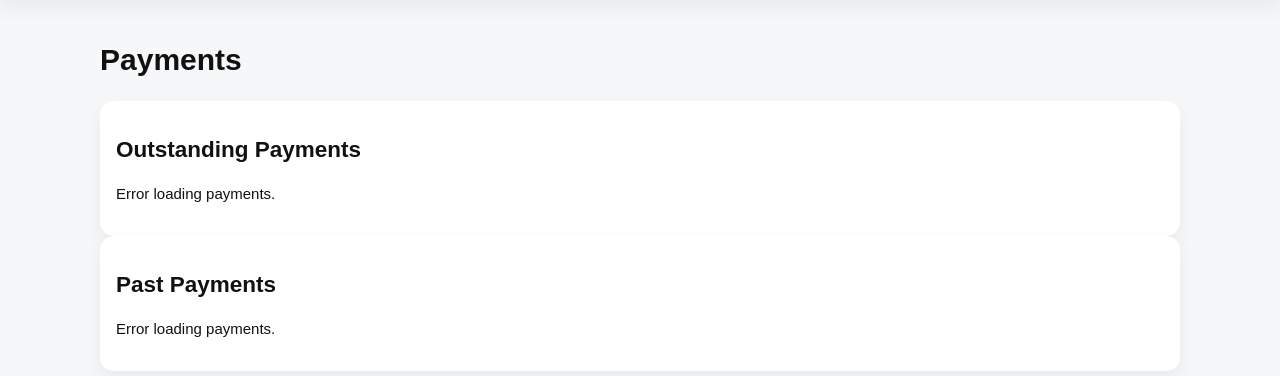
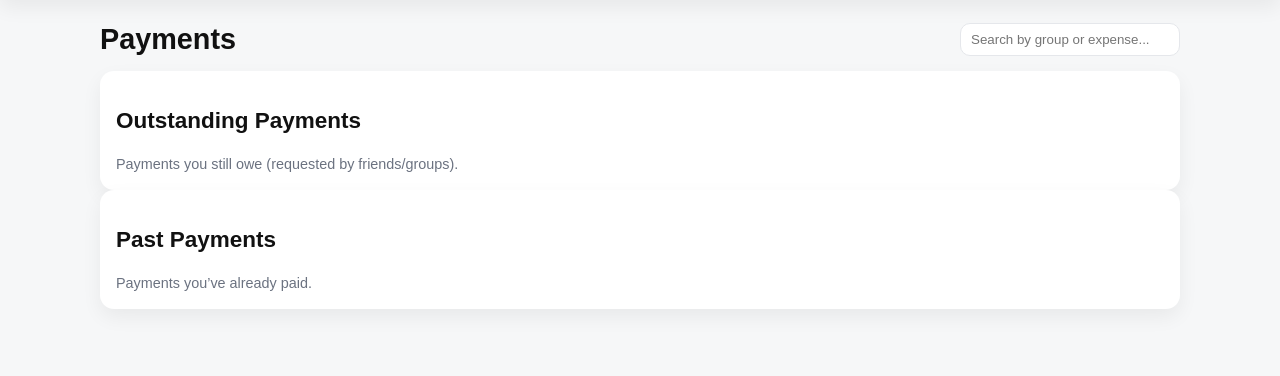
Before and after one commit to LilLizDog/Expense-Splitter, a FastAPI app: page /payments in a window 1280 px wide. Shown: the part 56-432 px from the top of the page. Run offline with FastAPI, Linux system fonts and the light colour scheme; data that the repository does not hold is empty; some libraries are stand-ins or nearby versions.

Commit message:
fixed payments frontend

```diff
--- a/app/static/js/payments.js
+++ b/app/static/js/payments.js
@@ -1,92 +1,125 @@
-document.addEventListener("DOMContentLoaded", () => {
-  loadPayments();
-});
+// payments.js
 
-// Backend base URL (adjust if needed)
-const API_BASE = "/api/payments";
+const requestedList = document.getElementById("requested-list");
+const pastList = document.getElementById("past-list");
+const requestedEmpty = document.getElementById("requested-empty");
+const pastEmpty = document.getElementById("past-empty");
+const searchEl = document.getElementById("search");
 
-// Fetch all payments
+let CURRENT_USER_ID = null;
+let allPayments = [];
+
+async function getCurrentUserId() {
+  try {
+    const resp = await fetch("/api/payments");
+    const data = await resp.json();
+    if (data.length) {
+      CURRENT_USER_ID = data[0].to_user_id; // fallback if mock
+    } else {
+      CURRENT_USER_ID = "user_mock_1";
+    }
+  } catch {
+    CURRENT_USER_ID = "user_mock_1";
+  }
+  return CURRENT_USER_ID;
+}
+
+function formatMoney(n) {
+  return `$${Number(n || 0).toFixed(2)}`;
+}
+
+function fmtDate(s) {
+  if (!s) return "";
+  return new Date(s).toLocaleDateString();
+}
+
 async function loadPayments() {
-  try {
-    const res = await fetch(`${API_BASE}`, { credentials: "include" });
-    if (!res.ok) throw new Error("Failed to fetch payments");
+  const resp = await fetch("/api/payments");
+  const data = await resp.json();
+  allPayments = data;
+  render();
+}
 
-    const payments = await res.json();
+function render() {
+  const q = (searchEl.value || "").toLowerCase();
 
-    // Split into outstanding (requested) and past (paid)
-    const outstanding = payments.filter(p => p.status === "requested" && p.to_user_id === CURRENT_USER_ID);
-    const past = payments.filter(p => p.status === "paid" && (p.to_user_id === CURRENT_USER_ID || p.from_user_id === CURRENT_USER_ID));
+  const requested = allPayments.filter(p =>
+    p.status === "requested" &&
+    p.to_user_id === CURRENT_USER_ID &&
+    (`${p.expense_name || ""}`.toLowerCase().includes(q))
+  );
 
-    renderPayments("outstanding-payments", outstanding, false);
-    renderPayments("past-payments", past, true);
+  const past = allPayments.filter(p =>
+    p.status === "paid" &&
+    (p.from_user_id === CURRENT_USER_ID || p.to_user_id === CURRENT_USER_ID) &&
+    (`${p.expense_name || ""}`.toLowerCase().includes(q))
+  );
 
-  } catch (err) {
-    console.error(err);
-    document.getElementById("outstanding-payments").innerHTML = "<p>Error loading payments.</p>";
-    document.getElementById("past-payments").innerHTML = "<p>Error loading payments.</p>";
+  requestedList.innerHTML = "";
+  pastList.innerHTML = "";
+
+  if (requested.length === 0) requestedEmpty.style.display = "block";
+  else {
+    requestedEmpty.style.display = "none";
+    requested.forEach(p => requestedList.appendChild(renderPaymentRow(p, true)));
+  }
+
+  if (past.length === 0) pastEmpty.style.display = "block";
+  else {
+    pastEmpty.style.display = "none";
+    past.forEach(p => pastList.appendChild(renderPaymentRow(p, false)));
   }
 }
 
-// Render payments into a container
-function renderPayments(containerId, payments, isPast) {
-  const container = document.getElementById(containerId);
-  container.innerHTML = "";
+function renderPaymentRow(p, allowPay) {
+  const li = document.createElement("li");
+  li.className = "payment";
 
-  if (payments.length === 0) {
-    container.innerHTML = "<p>No payments here.</p>";
-    return;
+  const title = document.createElement("div");
+  title.innerHTML = `<div class="who">${p.expense_name || "Expense"}</div>
+                     <div class="meta">Requested on ${fmtDate(p.created_at)}${p.paid_at ? ` · Paid on ${fmtDate(p.paid_at)}` : ""}</div>`;
+
+  const right = document.createElement("div");
+  right.style.display = "flex";
+  right.style.alignItems = "center";
+  right.style.gap = "8px";
+
+  const amt = document.createElement("div");
+  amt.className = "amt " + (p.status === "requested" ? "negative" : "positive");
+  amt.textContent = formatMoney(p.amount);
+  right.appendChild(amt);
+
+  if (allowPay) {
+    const btn = document.createElement("button");
+    btn.className = "btn primary";
+    btn.textContent = "Mark as Paid";
+    btn.addEventListener("click", async () => {
+      await markPaid(p.id);
+    });
+    right.appendChild(btn);
   }
 
-  payments.forEach(p => {
-    const div = document.createElement("div");
-    div.classList.add("payment-item");
-    div.style.border = "1px solid #ddd";
-    div.style.padding = "10px";
-    div.style.marginBottom = "8px";
-    div.style.borderRadius = "8px";
-
-    div.innerHTML = `
-      <p><strong>Expense:</strong> ${p.expense_name || "N/A"}</p>
-      <p><strong>From:</strong> ${p.from_user_id}</p>
-      <p><strong>To:</strong> ${p.to_user_id}</p>
-      <p><strong>Amount:</strong> $${p.amount.toFixed(2)}</p>
-      <p><strong>Requested On:</strong> ${p.created_at ? new Date(p.created_at).toLocaleDateString() : "-"}</p>
-      ${isPast ? `<p><strong>Paid On:</strong> ${p.paid_at ? new Date(p.paid_at).toLocaleDateString() : "-"}</p>` : ""}
-    `;
-
-    if (!isPast) {
-      const btn = document.createElement("button");
-      btn.textContent = "Mark as Paid";
-      btn.style.marginTop = "6px";
-      btn.classList.add("btn", "primary");
-      btn.onclick = () => markAsPaid(p.id);
-      div.appendChild(btn);
-    }
-
-    container.appendChild(div);
-  });
+  li.appendChild(title);
+  li.appendChild(right);
+  return li;
 }
 
-// Call backend to mark a payment as paid
-async function markAsPaid(paymentId) {
-  try {
-    const res = await fetch(`${API_BASE}/${paymentId}/pay`, {
-      method: "POST",
-      headers: { "Content-Type": "application/json" },
-      body: JSON.stringify({ paid_via: "Cash" }), // optional, can be dynamic
-      credentials: "include"
-    });
-
-    if (!res.ok) throw new Error("Failed to mark as paid");
-
-    // Refresh the lists
-    loadPayments();
-
-  } catch (err) {
-    console.error(err);
-    alert("Could not mark payment as paid. Try again.");
+async function markPaid(paymentId) {
+  const resp = await fetch(`/api/payments/${paymentId}/pay`, {
+    method: "POST",
+    headers: { "Content-Type": "application/json" },
+    body: JSON.stringify({ paid_via: "Cash" }),
+  });
+  if (resp.ok) {
+    await loadPayments();
+  } else {
+    alert("Failed to mark payment as paid");
   }
 }
 
-// Optional: mock CURRENT_USER_ID if not set by your backend
-const CURRENT_USER_ID = window.CURRENT_USER_ID || "user_mock_1";
+searchEl.addEventListener("input", render);
+
+(async () => {
+  await getCurrentUserId();
+  await loadPayments();
+})();
--- a/app/templates/payments.html
+++ b/app/templates/payments.html
@@ -2,23 +2,77 @@
 
 {% block title %}Payments | Expense Splitter{% endblock %}
 
+{% block styles %}
+<style>
+  .page-title {
+    display: flex;
+    align-items: center;
+    justify-content: space-between;
+    margin-bottom: 12px;
+  }
+  .page-title h1 { margin: 0; font-size: 1.8rem; }
+  .subtle { color: var(--muted); font-size: .9rem; }
+
+  ul { list-style: none; padding-left: 0; margin: 0; }
+  li.payment {
+    display: grid;
+    grid-template-columns: 1fr auto;
+    align-items: center;
+    gap: 12px;
+    padding: 12px;
+    border: 1px solid #eef2f7;
+    border-radius: 10px;
+    margin-bottom: 8px;
+    background: #fff;
+  }
+  .who { font-weight: 700; }
+  .meta { color: var(--muted); font-size: .9rem; }
+  .amt { font-weight: 800; }
+  .positive { color: var(--green-600); }
+  .negative { color: var(--red); }
+  .row { display: flex; align-items: center; gap: 10px; flex-wrap: wrap; }
+  .row .chip { background: #f1f5f9; padding: 3px 8px; border-radius: 999px; font-size: .8rem; color: #111; }
+
+  .btn { border: 1px solid #e5e7eb; background: #fff; border-radius: 12px; padding: 9px 12px; text-decoration: none; color: var(--black); font-weight: 600; box-shadow: var(--shadow); cursor: pointer; }
+  .btn:hover { border-color: #d1d5db; }
+  .btn.primary { background: #e8f8ee; color: var(--green-600); border-color: #cdebd8; }
+  .empty { padding: 18px; text-align: center; color: var(--muted); border: 1px dashed #e5e7eb; border-radius: 12px; }
+
+  .toolbar { display: flex; gap: 10px; align-items: center; }
+  .search { padding: 8px 10px; border: 1px solid #e5e7eb; border-radius: 10px; min-width: 220px; }
+
+  .pay-panel { margin-top: 10px; padding: 12px; border: 1px dashed #e5e7eb; border-radius: 10px; background: #fafafa; display: none; }
+  .pay-panel.open { display: block; }
+  .pay-methods { display: flex; flex-wrap: wrap; gap: 8px; margin-top: 8px; }
+  .pay-option { border: 1px solid #e5e7eb; background: #fff; border-radius: 999px; padding: 6px 10px; cursor: pointer; font-weight: 600; }
+  .pay-option:hover { border-color: #d1d5db; }
+  .pay-note { color: var(--muted); font-size: .88rem; }
+</style>
+{% endblock %}
+
 {% block content %}
 <div class="page-title">
   <h1>Payments</h1>
+  <div class="toolbar">
+    <input id="search" class="search" placeholder="Search by group or expense..."/>
+  </div>
 </div>
 
 <section class="cards">
   <div class="panel">
     <h2>Outstanding Payments</h2>
-    <div id="outstanding-payments"></div>
+    <div class="subtle">Payments you still owe (requested by friends/groups).</div>
+    <ul id="requested-list"></ul>
+    <div id="requested-empty" class="empty" style="display:none;">No pending requests. Nice!</div>
   </div>
 
   <div class="panel">
     <h2>Past Payments</h2>
-    <div id="past-payments"></div>
+    <div class="subtle">Payments you’ve already paid.</div>
+    <ul id="past-list"></ul>
+    <div id="past-empty" class="empty" style="display:none;">Nothing here yet.</div>
   </div>
 </section>
-
 {% endblock %}
 
 {% block scripts %}
```
